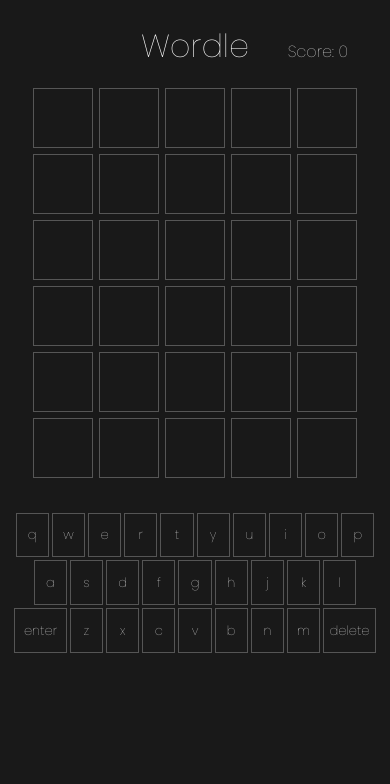
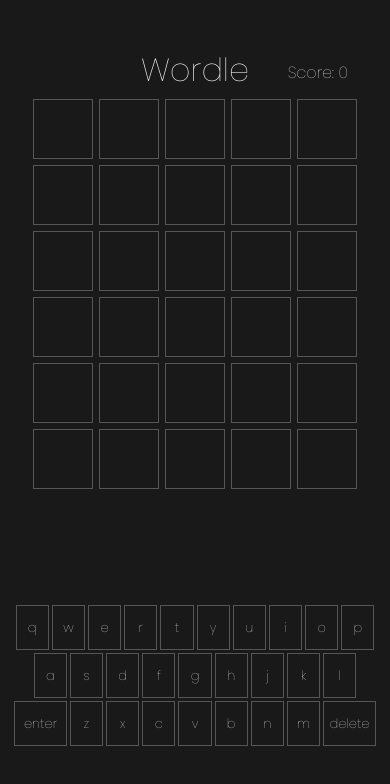
Before and after one commit to vishalola/GDSC_FrontEnd, a React (Create React App) app: page / in a window 390 px wide. Shown: the top 784 px of the page. Built offline with nearby package versions, Linux system fonts and the light colour scheme.

Commit message:
made responsive

```diff
--- a/src/App.js
+++ b/src/App.js
@@ -234,9 +234,10 @@
 
   return (
       <>
-      <Label/>
+      <div className="contain_out">
       <div className="contain">
             <div className="rows">
+              <Label/>
               <Row rowno="_1" string={str1}/>
               <Row rowno="_2" string={str2}/>
               <Row rowno="_3" string={str3}/>
@@ -250,6 +251,7 @@
 
       </div>
       <Keyboard/>
+      </div>
       </>
   );
 }
--- a/src/index.css
+++ b/src/index.css
@@ -14,6 +14,14 @@
     justify-content: center;
     align-items: center;
     /* position: relative; */
+}
+.contain_out
+{
+    height: 100vh;
+    width: 100vw;
+    display: flex;
+    flex-direction: column;
+    justify-content: space-evenly;
 }
 .rows
 {
@@ -46,13 +54,14 @@
 }
 .label
 {
-    height: 70px;
+    /* height: 70px; */
     display: flex;
     justify-content: center;
-    align-items: end;
     font-size: xx-large;
     font-weight: 100;
-
+    /* outline: 1px solid white; */
+    position: absolute;
+    top:-35px;
 }
 .key
 {
@@ -76,9 +85,8 @@
     flex-direction: row;
     position: absolute;
     right: 0;
-    top: -45px;
+    top: -35px;
     font-weight: 100;;
-
 }
 .result
 {
```
